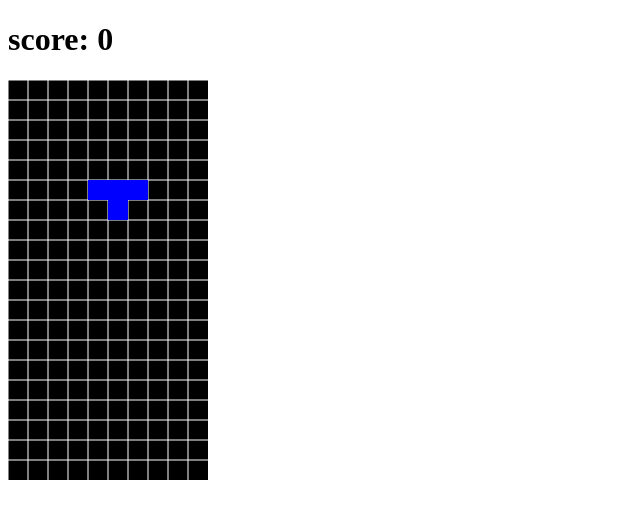
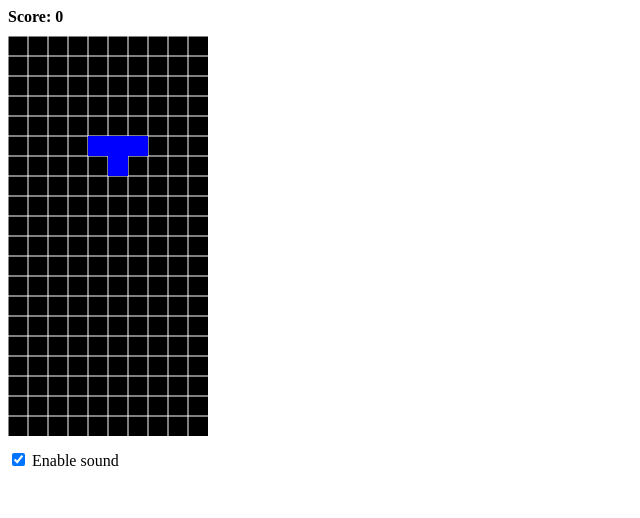
Before and after one commit to tanel/tetris, a plain HTML site: page index.html in a window 1280 px wide. Shown: the whole page, without its empty margins (0-640 px from the left). Drawn offline with Linux system fonts and the light colour scheme.

Commit message:
Add style.

```diff
--- /dev/null
+++ b/app.css
@@ -0,0 +1,7 @@
+.playground {
+	margin:10px 0;
+}
+
+.scoreSection {
+	font-weight: bold;
+}
--- a/happy-tetris.js
+++ b/app.js
@@ -13,6 +13,7 @@ var game = {
 	droppedPixels: [],
 	dropSound: new Audio('drop.wav'),
 	clearSound: new Audio('clear.wav'),
+	soundEnabled: true,
 	score: 0,
 	scoreEl: null,
 	tetrominoes: ["I", "O", "T", "J", "L", "S", "Z"],
@@ -173,12 +174,21 @@ var game = {
 		],
 	},
 
-	start: function (canvas, scoreEl) {
-		this.c = canvas.getContext("2d");
-		this.scoreEl = scoreEl;
+	start: function (opts) {
+		window.onkeydown = game.onkeydown.bind(game);
+
+		this.c = opts.canvas.getContext("2d");
+		this.scoreEl = opts.scoreEl;
+		opts.enableSoundEl.onclick = this.enableSound.bind(this);
+
 		this.tetromino = this.randomTetromino();
+
 		this.draw();
 		this.setTickTimeout();
+	},
+
+	enableSound: function (event) {
+		this.soundEnabled = event.target.checked;
 	},
 
 	tick: function () {
@@ -323,7 +333,13 @@ var game = {
 
 	drop: function () {
 		while (this.moveDown());
-		this.dropSound.play();
+		this.playSound(this.dropSound);
+	},
+
+	playSound: function (sound) {
+		if (this.soundEnabled) {
+			sound.play();
+		}
 	},
 
 	nextDirection: function () {
@@ -421,9 +437,11 @@ var game = {
 		}
 
 		this.droppedPixels = remaining;
-		this.clearSound.play();
+		this.playSound(this.clearSound);
+
 		this.score++;
 		this.displayScore();
+
 		return row;
 	},
 
@@ -450,6 +468,9 @@ var game = {
 };
 
 window.onload = function () {
-	game.start(document.querySelector("canvas"), document.getElementById('score'));
-	window.onkeydown = game.onkeydown.bind(game);
+	game.start({
+		canvas: document.querySelector("canvas"),
+		scoreEl: document.getElementById('score'),
+		enableSoundEl: document.getElementById('enableSound'),
+	});
 };
--- a/index.html
+++ b/index.html
@@ -2,10 +2,17 @@
 <html lang="en">
 	<head>
 		<title>Happy Tetris</title>
+		<link href="app.css" rel="stylesheet" type="text/css">
 	</head>
 	<body>
-		<h1>score: <span id="score">0</span></h1>
-		<canvas width="200" height="400"></canvas>
-		<script src="happy-tetris.js"></script>
+		<div class="scoreSection">Score: <span id="score">0</span></div>
+        <div class="playground">
+			<canvas width="200" height="400"></canvas>
+		</div>
+		<div id="settings">
+			<input type="checkbox" id="enableSound" name="enableSound" checked/>
+        	<label for="enableSound">Enable sound</label>
+        </div>
+		<script src="app.js"></script>
 	</body>
 </html>
```
Also changed, not shown: 1 other file.
